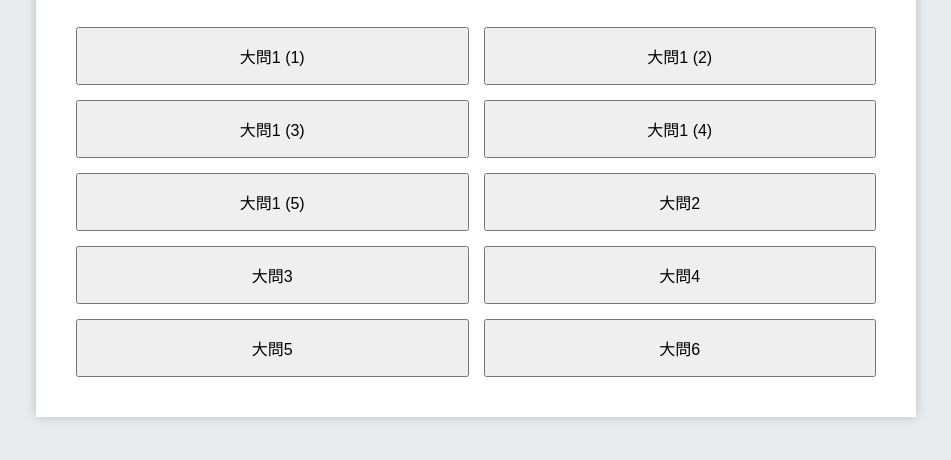
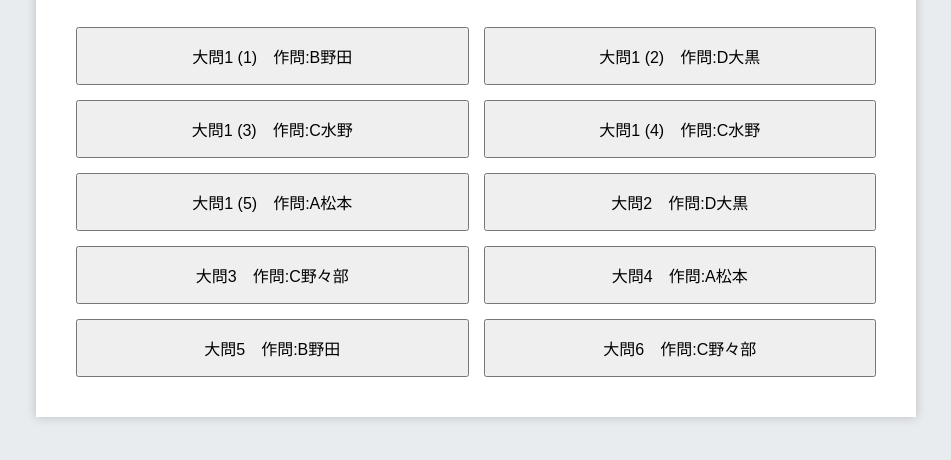
Before and after one commit to originalwebsites/gekokujo_answer, a plain HTML site: page index.html in a window 1280 px wide. Shown: the part 150-610 px from the top of the page, without its empty margins (164-1115 px from the left). Drawn offline with Linux system fonts and the light colour scheme.

Commit message:
Update index.html

```diff
--- a/index.html
+++ b/index.html
@@ -41,17 +41,17 @@ button{
 
 <div class="grid">
 
-<button onclick="openAns('q1_1')">大問1 (1)</button>
-<button onclick="openAns('q1_2')">大問1 (2)</button>
-<button onclick="openAns('q1_3')">大問1 (3)</button>
-<button onclick="openAns('q1_4')">大問1 (4)</button>
-<button onclick="openAns('q1_5')">大問1 (5)</button>
+<button onclick="openAns('q1_1')">大問1 (1)　作問:B野田</button>
+<button onclick="openAns('q1_2')">大問1 (2)　作問:D大黒</button>
+<button onclick="openAns('q1_3')">大問1 (3)　作問:C水野</button>
+<button onclick="openAns('q1_4')">大問1 (4)　作問:C水野</button>
+<button onclick="openAns('q1_5')">大問1 (5)　作問:A松本</button>
 
-<button onclick="openAns('q2')">大問2</button>
-<button onclick="openAns('q3')">大問3</button>
-<button onclick="openAns('q4')">大問4</button>
-<button onclick="openAns('q5')">大問5</button>
-<button onclick="openAns('q6')">大問6</button>
+<button onclick="openAns('q2')">大問2　作問:D大黒</button>
+<button onclick="openAns('q3')">大問3　作問:C野々部</button>
+<button onclick="openAns('q4')">大問4　作問:A松本</button>
+<button onclick="openAns('q5')">大問5　作問:B野田</button>
+<button onclick="openAns('q6')">大問6　作問:C野々部</button>
 
 </div>
 </div>
```
